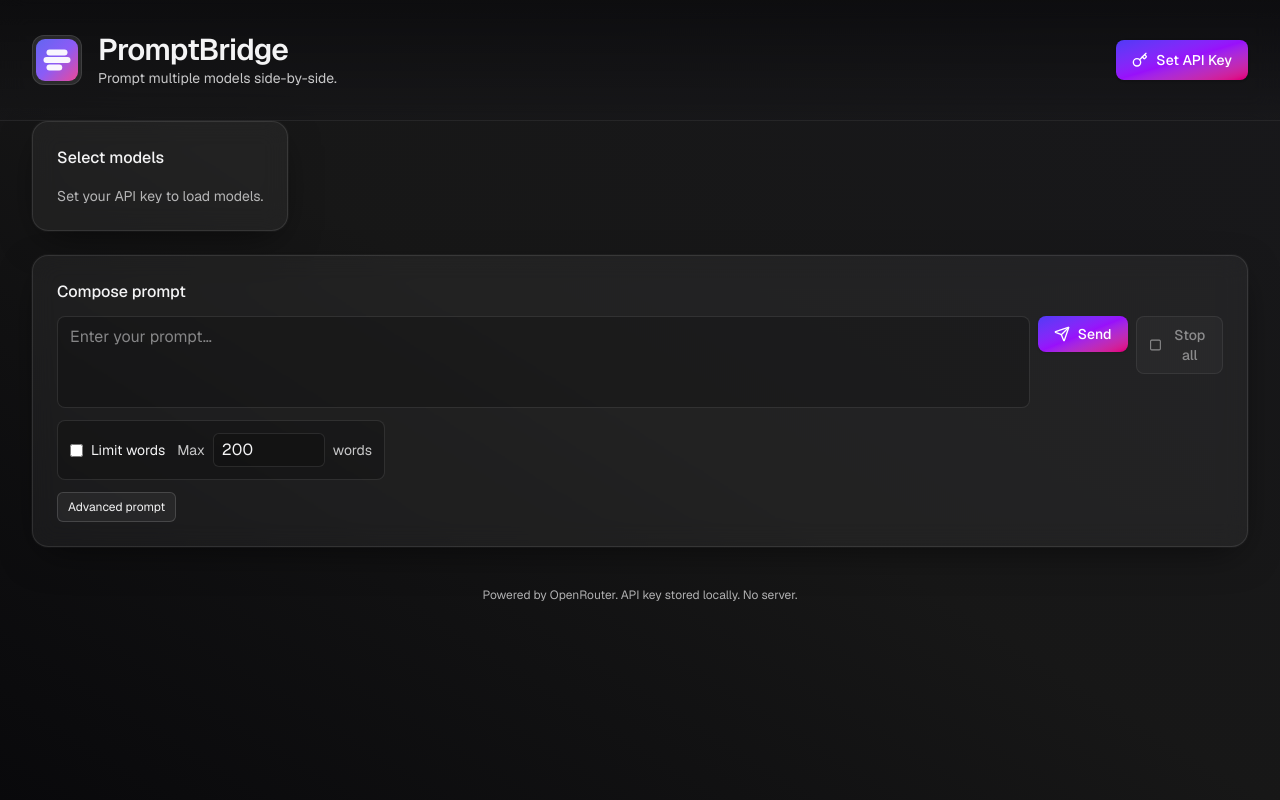
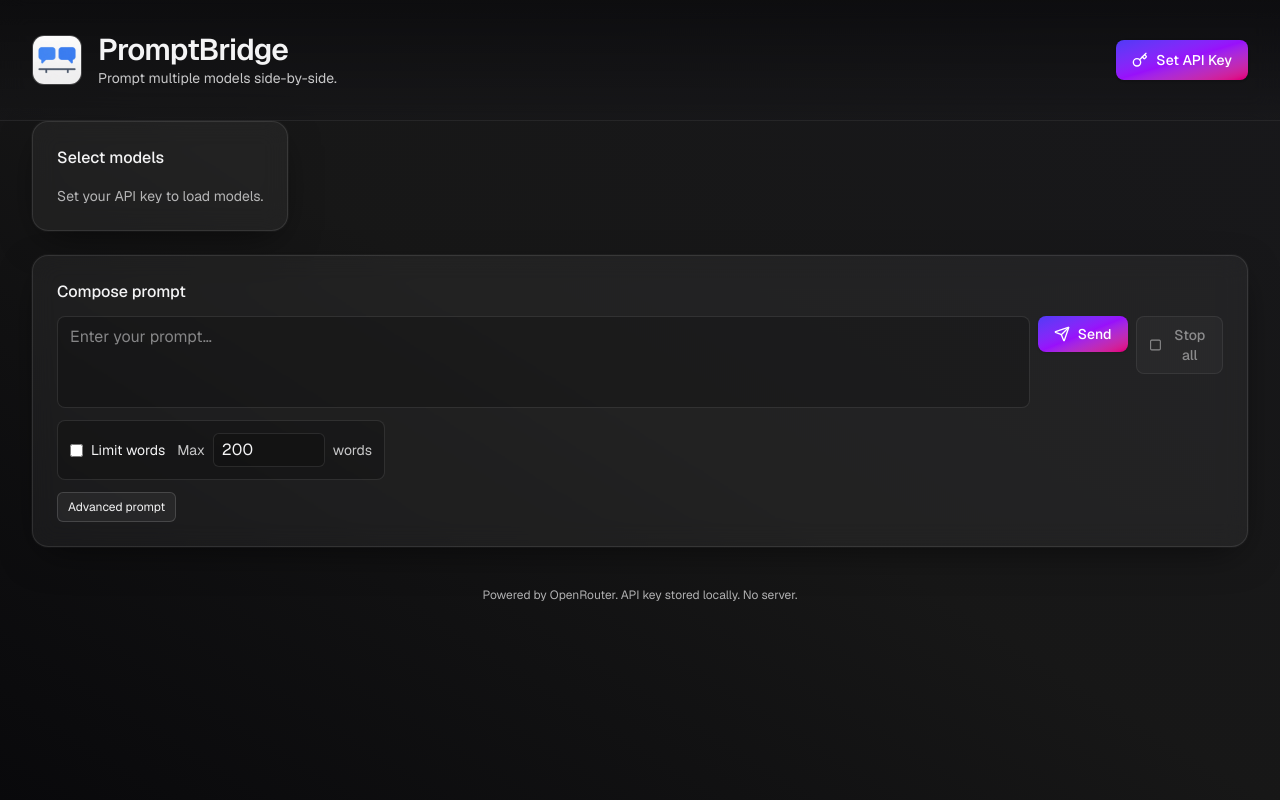
Before and after one commit to lcondliffe/PromptBridge, a Next.js app: page / in a window 1280 px wide. Built offline with nearby package versions, Linux system fonts and the light colour scheme.

Commit message:
Logo fix

```diff
--- a/src/app/layout.tsx
+++ b/src/app/layout.tsx
@@ -15,6 +15,11 @@ const geistMono = Geist_Mono({
 export const metadata: Metadata = {
   title: "PromptBridge",
   description: "Prompt multiple LLMs and synthesize a consensus via OpenRouter",
+  icons: {
+    icon: "/logo.webp",
+    shortcut: "/logo.webp",
+    apple: "/logo.webp",
+  },
 };
 
 export default function RootLayout({
--- a/src/app/page.tsx
+++ b/src/app/page.tsx
@@ -373,7 +373,7 @@ export default function Home() {
           <div className="px-4 sm:px-6 md:px-8 py-6 sm:py-8 flex flex-col gap-4 sm:flex-row sm:items-center sm:justify-between">
             <div className="flex items-center gap-4">
               <div className="shrink-0 rounded-xl overflow-hidden border border-white/10 bg-white/10">
-                <Image src="/logo.svg" width={48} height={48} alt="PromptBridge logo" priority />
+                <Image src="/logo.webp" width={48} height={48} alt="PromptBridge logo" priority />
               </div>
               <div>
                 <h1 className="text-2xl sm:text-3xl font-semibold tracking-tight">PromptBridge</h1>
```
